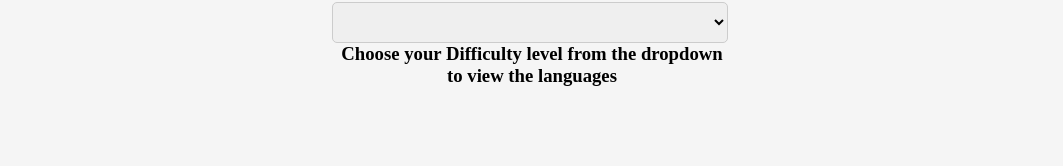
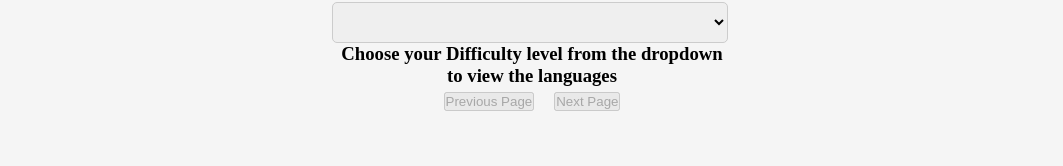
Before and after one commit to priyavarshini-mediwave/languages, a React (Vite) app in the folder app/: page / in a window 1280 px wide. Shown: the part 134-300 px from the top of the page, without its empty margins (108-1171 px from the left). Built offline with nearby package versions, Linux system fonts and the light colour scheme.

Commit message:
added pagination

```diff
--- a/app/src/App.css
+++ b/app/src/App.css
@@ -167,6 +167,12 @@ h3 {
   transform: scale(1.05);
   box-shadow: 4px 4px 20px black;
 }
+.pagination {
+  text-align: center;
+}
+.page-button {
+  margin: 5px 10px;
+}
 
 @media (max-width: 768px) {
   .container {
--- a/app/src/components/Home.jsx
+++ b/app/src/components/Home.jsx
@@ -3,10 +3,11 @@ import Result from "./Result";
 import AddLanguages from "./AddLanguages";
 function Home() {
   const [isShowForm, setIsShowForm] = useState(false);
-  const [mapData, setMapData] = useState([]);
+  const [mapData, setMapData] = useState(getFromLocal());
   useEffect(() => {
-    getFromLocal();
-  }, []);
+    // getFromLocal();
+    saveToLocal(mapData);
+  }, [mapData]);
   function handleAddDiv(formData) {
     setIsShowForm(false);
     const data = {
@@ -21,13 +22,14 @@ function Home() {
     saveToLocal("programmingLanguages", newData);
   }
 
-  function saveToLocal(key, data) {
-    localStorage.setItem(key, JSON.stringify(data));
+  function saveToLocal(data) {
+    localStorage.setItem("ProgrammingLanguages", JSON.stringify(data));
   }
   function getFromLocal() {
-    const savedData = localStorage.getItem("programmingLanguages");
+    const savedData = localStorage.getItem("ProgrammingLanguages");
     if (savedData) {
-      setMapData(JSON.parse(savedData));
+      const storedLanguages = JSON.parse(savedData);
+      return storedLanguages;
     }
     return [];
   }
@@ -52,3 +54,88 @@ function Home() {
   );
 }
 export default Home;
+
+// import React, { useState, useEffect } from "react";
+// import Result from "./Result";
+// import AddLanguages from "./AddLanguages";
+// function Home() {
+//   const [isShowForm, setIsShowForm] = useState(false);
+//   const [mapData, setMapData] = useState(getFromLocal());
+//   const [currentPage, setCurrentPage] = useState(1);
+//   const cardsPerPage = 6;
+//   useEffect(() => {
+//     // getFromLocal();
+//     saveToLocal(mapData);
+//   }, [mapData]);
+//   useEffect(() => {
+
+//   }, [currentPage]);
+
+//   function handleAddDiv(formData) {
+//     setIsShowForm(false);
+//     const data = {
+//       languageName: formData.languageName,
+//       founder: formData.founder,
+//       year: formData.year,
+//       difficulty: formData.difficulty,
+//     };
+//     const newData = [...mapData, data];
+//     setMapData(newData);
+//     saveToLocal("programmingLanguages", newData);
+//   }
+//   function saveToLocal(data) {
+//     localStorage.setItem("ProgrammingLanguages", JSON.stringify(data));
+//   }
+//   function getFromLocal() {
+//     const savedData = localStorage.getItem("ProgrammingLanguages");
+//     if (savedData) {
+//       const storedLanguages = JSON.parse(savedData);
+//       return storedLanguages;
+//     }
+//     return [];
+//   } // Calculate the index of the first and last card on the current page
+//   const indexOfLastCard = currentPage * cardsPerPage;
+//   const indexOfFirstCard = indexOfLastCard - cardsPerPage;
+//   const currentCards = mapData.slice(indexOfFirstCard, indexOfLastCard); // Function to change the current page
+//   const paginate = (pageNumber) => {
+//     console.log(pageNumber);
+//     setCurrentPage(pageNumber);
+//   };
+//   return (
+//     <div>
+//       <div className="header">
+//         <div>
+//           <h1>Find My Programming Language</h1>
+//         </div>
+//       </div>
+//       <div className="nav">
+//         <button onClick={() => setIsShowForm(false)}>HOME</button>
+//         <span>|</span>
+//         <button onClick={() => setIsShowForm(true)}>ADD LANGUAGES</button>
+//       </div>
+//       {isShowForm ? (
+//         <AddLanguages addDiv={(formData) => handleAddDiv(formData)} />
+//       ) : (
+//         <>
+//           <Result formData={currentCards} />
+//           <div className="pagination">
+//             {mapData.length > cardsPerPage && (
+//               <ul>
+//                 {Array.from({
+//                   length: Math.ceil(mapData.length / cardsPerPage),
+//                 }).map((_, index) => (
+//                   <li key={index}>
+//                     <button onClick={() => paginate(index + 1)}>
+//                       {index + 1}
+//                     </button>
+//                   </li>
+//                 ))}
+//               </ul>
+//             )}
+//           </div>
+//         </>
+//       )}
+//     </div>
+//   );
+// }
+// export default Home;
--- a/app/src/components/Result.jsx
+++ b/app/src/components/Result.jsx
@@ -3,6 +3,10 @@ import { useEffect, useState } from "react";
 function Result({ formData }) {
   let filteredArray = [];
   const [homefetch, sethomefetch] = useState([]);
+  const [currentPage, setCurrentPage] = useState(1);
+  const divPerPage = 6;
+  // const [currentPage, setCurrentPage] = useState(1);
+  // const cardsPerPage = 6;
   function getBadgeColor(difficulty) {
     switch (difficulty) {
       case "normal":
@@ -60,6 +64,27 @@ function Result({ formData }) {
   useEffect(() => {
     console.log("fetch:", homefetch);
   }, [homefetch]);
+  // const indexOfLastCard = currentPage * cardsPerPage;
+  // const indexOfFirstCard = indexOfLastCard - cardsPerPage;
+  // const currentCards = mapData.slice(indexOfFirstCard, indexOfLastCard); // Function to change the current page
+  // const paginate = (pageNumber) => {
+  //   console.log(pageNumber);
+  //   setCurrentPage(pageNumber);
+  const indexOfLastdiv = currentPage * divPerPage;
+  const indexOfFirstdiv = indexOfLastdiv - divPerPage;
+  const currentdivs = homefetch.slice(indexOfFirstdiv, indexOfLastdiv);
+
+  const nextPage = () => {
+    if (indexOfLastdiv < homefetch.length) {
+      setCurrentPage(currentPage + 1);
+    }
+  };
+
+  const prevPage = () => {
+    if (currentPage > 1) {
+      setCurrentPage(currentPage - 1);
+    }
+  };
 
   return (
     <>
@@ -86,7 +111,7 @@ function Result({ formData }) {
           )}
 
           <div className="output">
-            {homefetch.map((item, index) => (
+            {currentdivs.map((item, index) => (
               <div key={index} className="resultcard">
                 <h2>{item.languageName}</h2>
                 <p>
@@ -105,6 +130,23 @@ function Result({ formData }) {
               </div>
             ))}
           </div>
+
+          <div className="pagination">
+            <button
+              className="page-button"
+              onClick={prevPage}
+              disabled={currentPage === 1}
+            >
+              Previous Page
+            </button>
+            <button
+              className="page-button"
+              onClick={nextPage}
+              disabled={indexOfLastdiv >= homefetch.length}
+            >
+              Next Page
+            </button>
+          </div>
         </div>
       ) : (
         <div>
@@ -114,4 +156,5 @@ function Result({ formData }) {
     </>
   );
 }
+
 export default Result;
```
